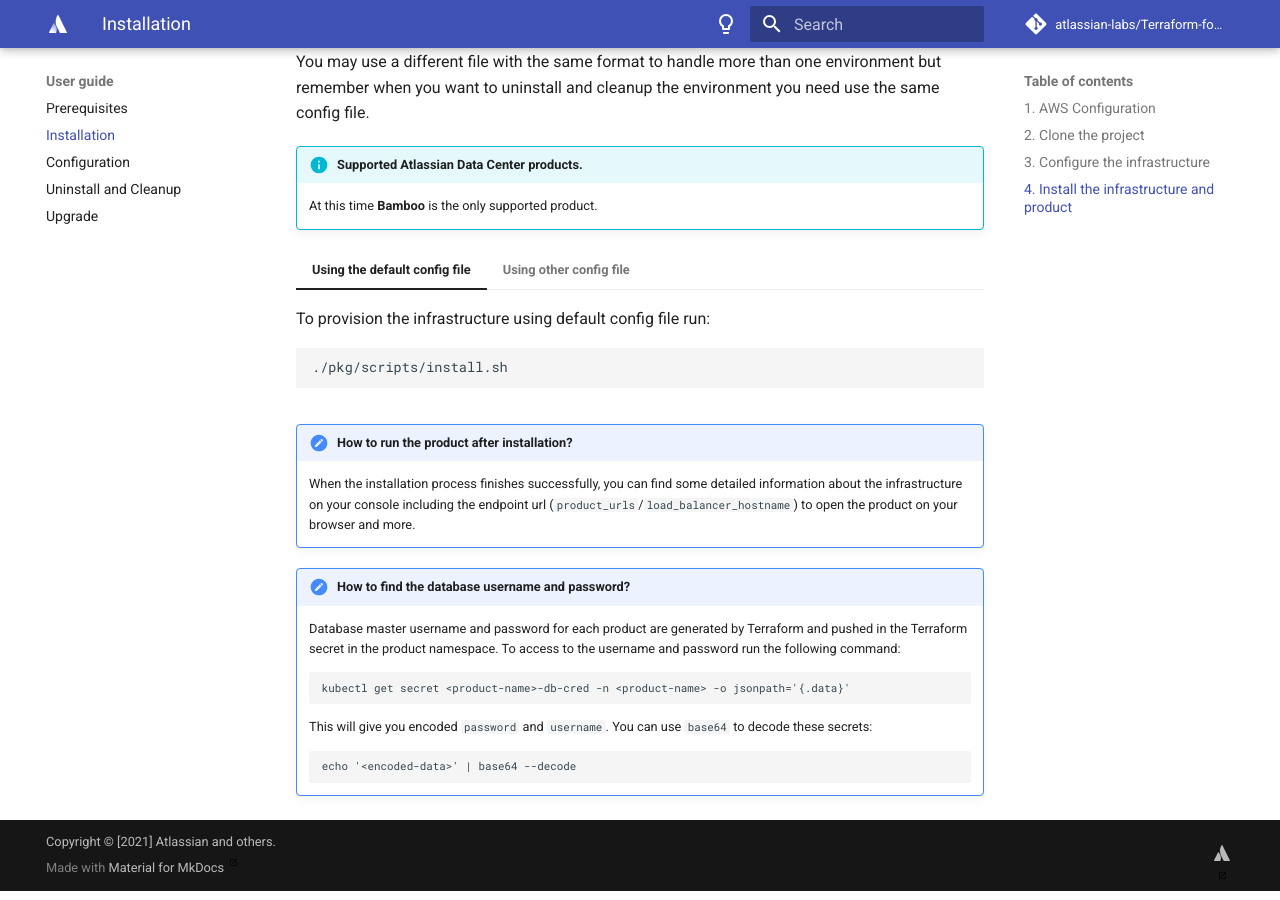
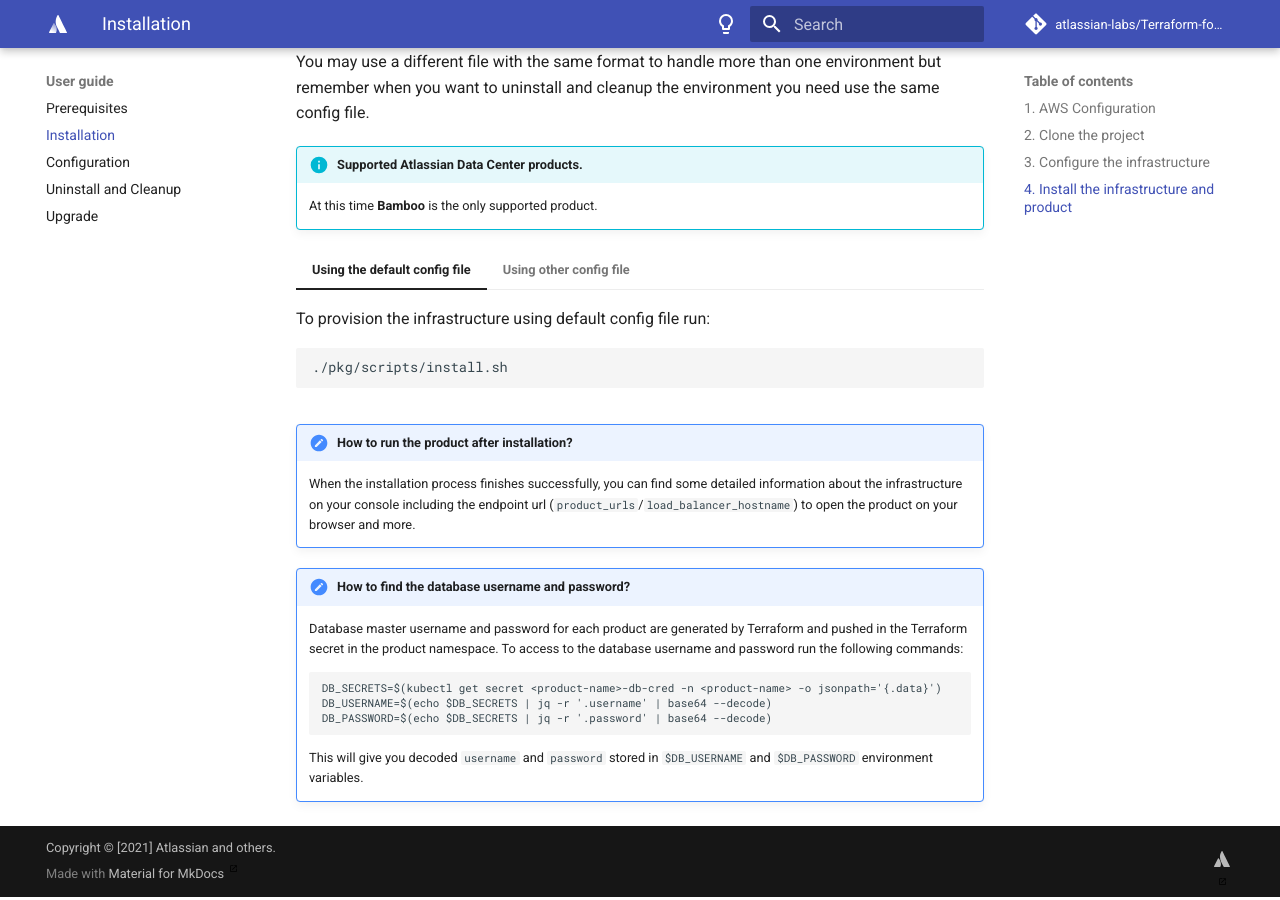
Before and after one commit to atlassian-labs/data-center-terraform, an MkDocs documentation site: the page built from docs/docs/userguide/INSTALLATION.md, in a window 1280 px wide and 900 px high, scrolled down 1670 px. Built offline with MkDocs 1.6.1 and Material for MkDocs 9.7.7, drawn with Linux system fonts in a browser that asks for light colours; comment, search, counter and statistics services are not loaded.

Commit message:
Refactored the way to extract the db username and password in installation.md

````diff
--- a/docs/docs/userguide/INSTALLATION.md
+++ b/docs/docs/userguide/INSTALLATION.md
@@ -72,11 +72,10 @@
 
 !!! help "How to find the database username and password?"
     Database master username and password for each product are generated by Terraform and pushed in the Terraform secret in the product namespace.
-    To access to the username and password run the following command:
+    To access to the database username and password run the following commands:
     ```
-    kubectl get secret <product-name>-db-cred -n <product-name> -o jsonpath='{.data}'
+    DB_SECRETS=$(kubectl get secret <product-name>-db-cred -n <product-name> -o jsonpath='{.data}')
+    DB_USERNAME=$(echo $DB_SECRETS | jq -r '.username' | base64 --decode)
+    DB_PASSWORD=$(echo $DB_SECRETS | jq -r '.password' | base64 --decode)
     ```
-    This will give you encoded `password` and `username`. You can use `base64` to decode these secrets:
-    ```
-    echo '<encoded-data>' | base64 --decode
-    ```
+    This will give you decoded `username` and `password` stored in `$DB_USERNAME` and `$DB_PASSWORD` environment variables.
````
